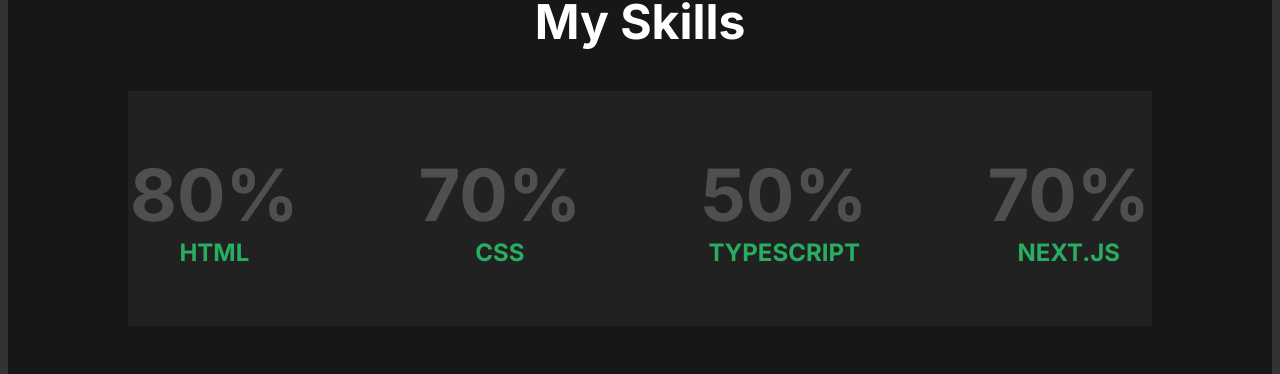
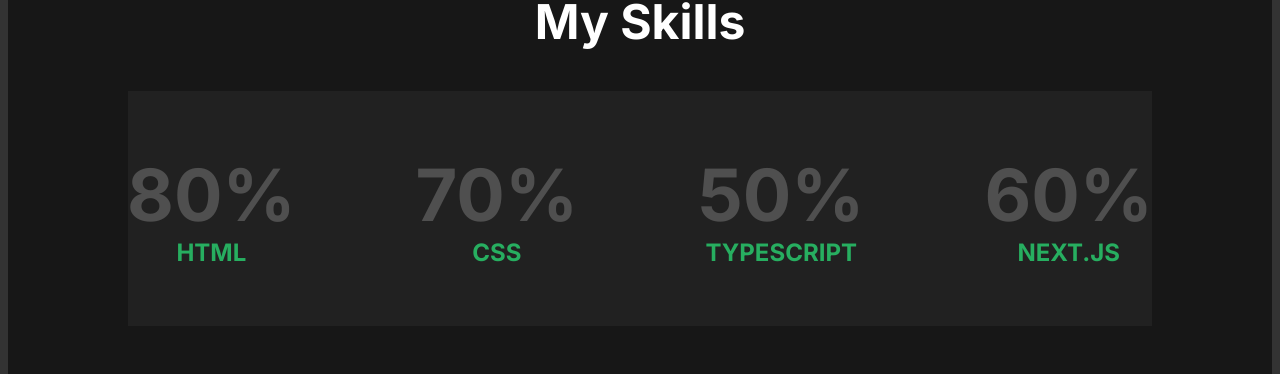
Before and after one commit to Lucas-Ribeiro-Lima/dustmist, a Next.js app: page / in a window 1280 px wide. Shown: the part 1819-2193 px from the top of the page. Built offline with nearby package versions, Linux system fonts and the light colour scheme.

Commit message:
Competencies update

```diff
--- a/components/competencies/Competencies.tsx
+++ b/components/competencies/Competencies.tsx
@@ -44,7 +44,7 @@
                     <span>TYPESCRIPT</span>
                 </Skills>
                 <Skills>
-                    70%
+                    60%
                     <span>NEXT.JS</span>
                 </Skills>
             </SkillsContainer>
```
